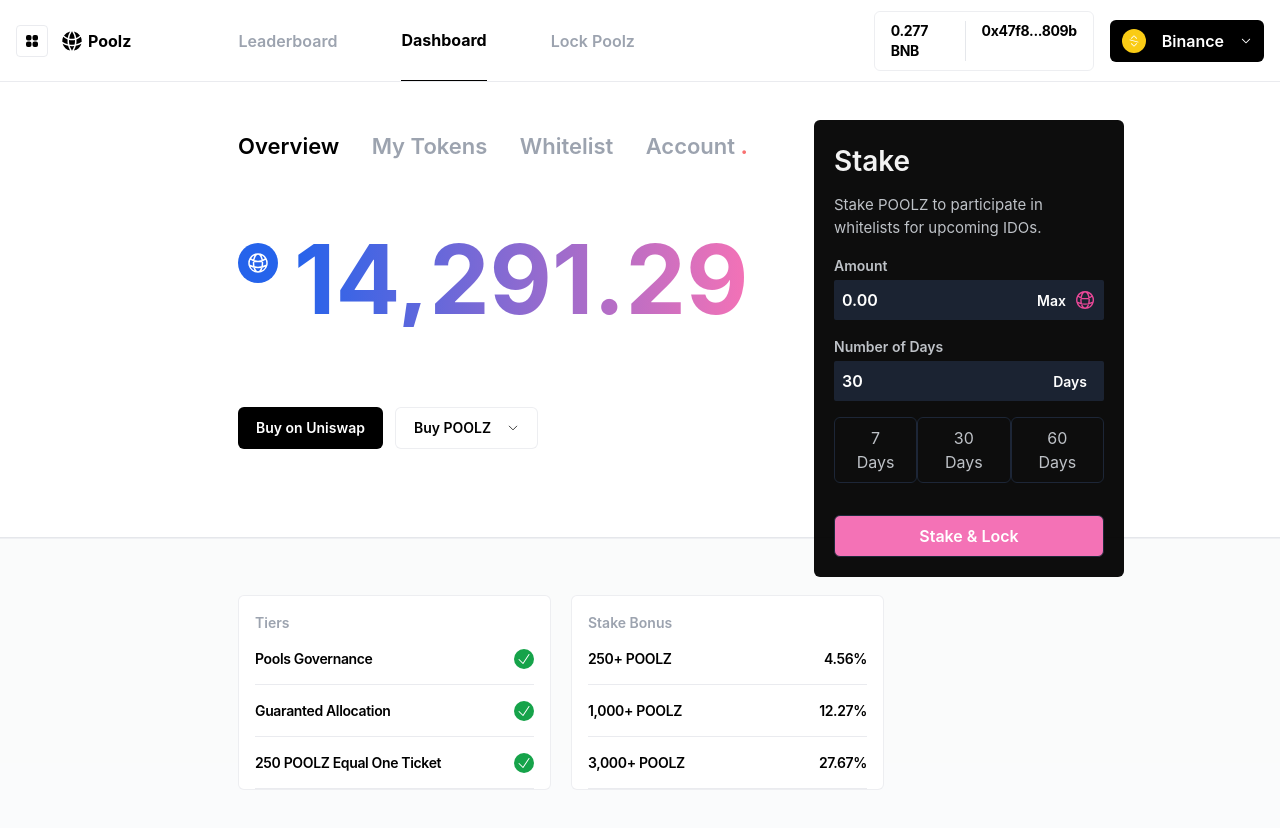
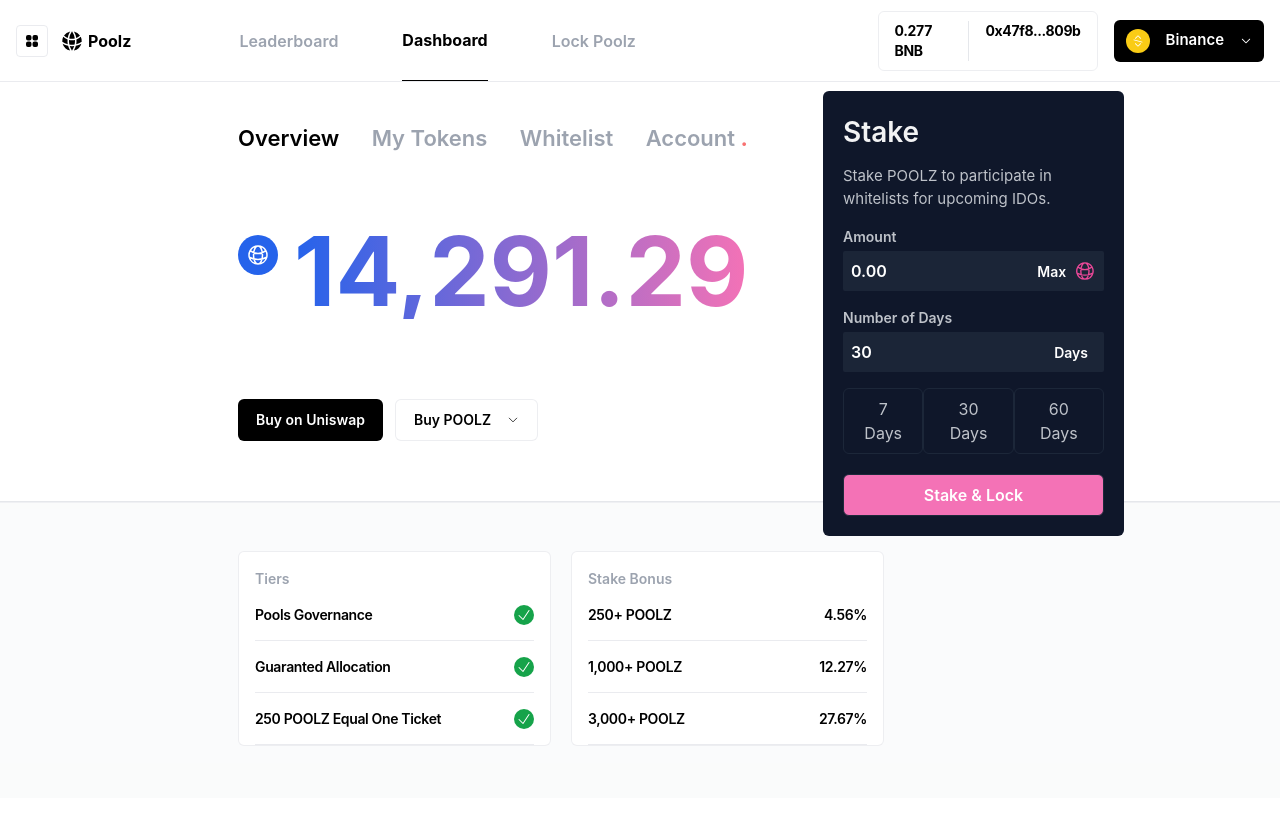
Before and after one commit to AbdullahKhan-101/Internative-project, a React (Create React App) app: page / in a window 1280 px wide. Shown: the top 828 px of the page. After the commit the page ends 800 px from the top, so only its background shows below. Built offline with nearby package versions, Linux system fonts and the light colour scheme.

Commit message:
change sizing

```diff
--- a/public/index.html
+++ b/public/index.html
@@ -24,7 +24,7 @@
       work correctly both with client-side routing and a non-root public URL.
       Learn how to configure a non-root public URL by running `npm run build`.
     -->
-    <title>React App</title>
+    <title>Internative Project</title>
   </head>
   <body>
     <noscript>You need to enable JavaScript to run this app.</noscript>
--- a/src/App.css
+++ b/src/App.css
@@ -1,7 +1,7 @@
 @media (min-width: 1200px) {
   .card_container {
     position: absolute;
-    bottom: -40px;
+    bottom: -35px;
     right: -220px;
   }
 }
--- a/src/components/BonusCards.js
+++ b/src/components/BonusCards.js
@@ -12,7 +12,7 @@
     <div className="bg-gray-50 bg-opacity-80 overflow-x-hidden">
       <div className="px-2 md:px-4 flex">
         <div className="lg:flex-[.2]"></div>
-        <div className="lg:flex-[.6] overflow-hidden flex-[1] py-14 flex flex-wrap md:flex-nowrap justify-center md:justify-start">
+        <div className="lg:flex-[.6] overflow-hidden flex-[1] pt-12 pb-8 flex flex-wrap md:flex-nowrap justify-center md:justify-start">
           <div
             data-aos="fade-up"
             data-aos-delay="500"
--- a/src/components/Header.js
+++ b/src/components/Header.js
@@ -50,7 +50,7 @@
         </div>
         <div className="bg-black cursor-pointer text-white rounded-md flex items-center px-3 py-[9px]">
           <CodeBracketIcon className="w-6 p-[6px] text-white rounded-full bg-yellow-400 h-6 mr-4 rotate-90" />
-          <span className="mr-4 font-semibold">Binance</span>
+          <span className="mr-4 text-[15px] font-semibold">Binance</span>
           <ChevronDownIcon className="w-3 h-3 text-white" />
         </div>
       </div>
--- a/src/components/Hero.js
+++ b/src/components/Hero.js
@@ -13,7 +13,7 @@
     <>
       <div className="px-2 md:px-4 flex">
         <div className="lg:flex-[.2]"></div>
-        <div className="lg:flex-[.6] flex-[1] py-10 md:py-12 relative">
+        <div className="lg:flex-[.6] flex-[1] py-10 md:py-10 relative">
           {/* headings */}
           <div
             data-aos="fade-down"
@@ -53,7 +53,7 @@
             data-aos="fade-up"
             data-aos-delay="400"
             data-aos-duration="1000"
-            className="flex flex-wrap mb-10 md:justify-start justify-evenly max-w-[400px] mx-auto md:mx-0"
+            className="flex flex-wrap mb-10 lg:mb-5 md:justify-start justify-evenly max-w-[400px] mx-auto md:mx-0"
           >
             <button className="bg-black mr-3 py-[10px] px-[18px] outline-none border-none text-sm font-semibold text-white rounded-md">
               Buy on Uniswap
@@ -70,7 +70,7 @@
             data-aos-duration="1000"
             className="card_container flex justify-center overflow-hidden"
           >
-            <div className="bg-black text-white p-5 max-w-[310px] bg-opacity-95 rounded-md">
+            <div className="bg-slate-900 text-white p-5 max-w-[301px] rounded-md">
               <h1 className="text-[28px] font-semibold opacity-95">Stake</h1>
               <p className="text-gray-300 opacity-90 text-[15px] mt-3">
                 Stake POOLZ to participate in whitelists for upcoming IDOs.
@@ -110,7 +110,7 @@
                   60 Days
                 </button>
               </div>
-              <button className="p-2 px-4 font-semibold rounded-md border border-slate-800 w-full mt-4 bg-pink-400">
+              <button className="p-2 px-4 font-semibold rounded-md border border-slate-800 w-full mt-1 bg-pink-400">
                 Stake & Lock
               </button>
             </div>
```
